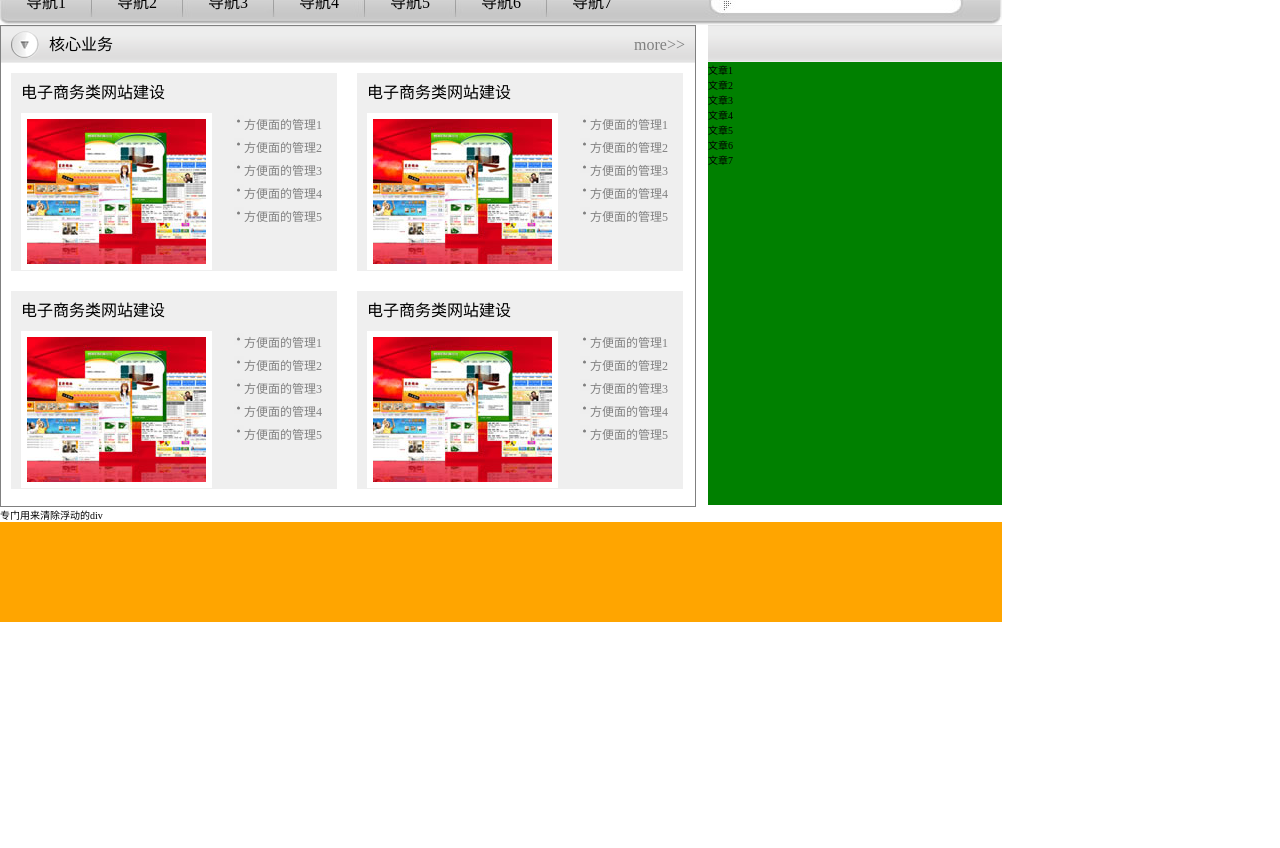
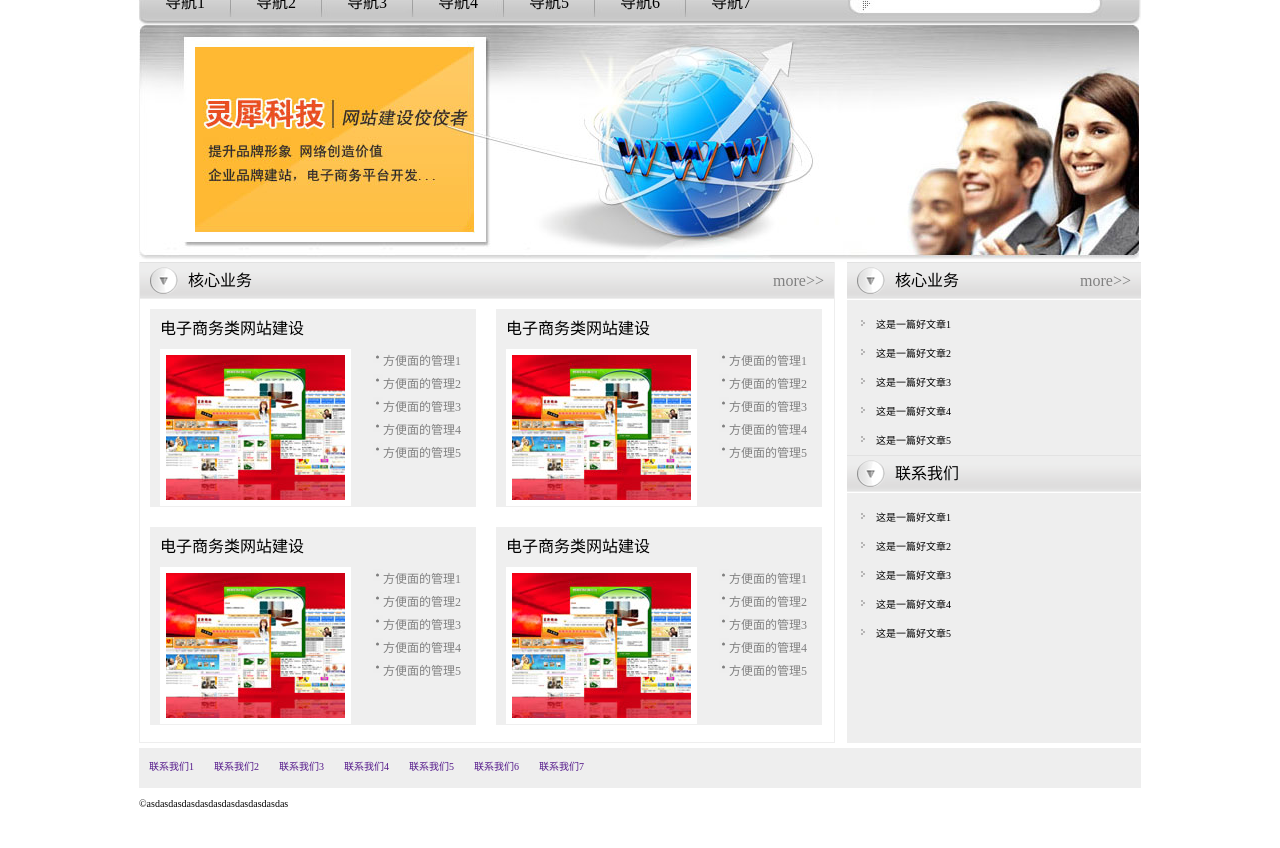
Before and after one commit to Feyddy/ITBool-Demo, a plain HTML site: page index.html in a window 1280 px wide. Shown: the part 103-951 px from the top of the page. Before the commit the page ends 800 px from the top, so only its background shows below. Drawn offline with Linux system fonts and the light colour scheme.

Commit message:
main和footer的完善

```diff
--- a/index.css
+++ b/index.css
@@ -3,6 +3,7 @@
 	clear: both;
 }
 .container {
+	margin: 0 auto;
 	width: 1002px;
 }
 .header {
@@ -38,8 +39,9 @@
 .lside {
 	height: 480px;
 	width: 694px;
-	border: 1px solid gray;
+	border: 1px solid #EEE;
 	float: left;
+	border-top: none;
 
 }
 
@@ -47,12 +49,51 @@
 	height: 480px;
 	width: 294px;
 	float: right;
-	background-color: green;
+}
+
+.rside .article {
+	background-color: #EEE;
+	margin-top: 1px;
+	padding-top: 10px;
+
+}
+
+.rside ul a {
+	display: block;
+	background: url(images/article_head.gif) no-repeat;
+	padding-left: 29px;
+	height: 29px;
+	line-height: 29px;
+	color: black;
+}
+
+.rside ul a:hover {
+ 	background: url(images/article_on_bg.gif);
+ 	color: orange;
+}
+
+.contact {
+	height: 250px;
+	background-color: #EEE;
 }
 
 .footer {
-	background-color: orange;
 	height: 100px;
+	margin-top: 5px;
+}
+
+.footer ul {
+	height: 40px;
+	background-color: #EEE;
+}
+
+.footer li {
+	float: left;
+	padding: 10px;
+}
+
+address {
+	margin-top: 10px;
 }
 
 .subtitle {
--- a/index.html
+++ b/index.html
@@ -22,6 +22,7 @@
 				<li><a href="">导航7</a></li>
 			</ul>
 		</div>
+		<img src="images/about_banner.jpg" alt="" class="banner">
 		<div class="main">
 			<div class="lside">
 				<div class="subtitle">
@@ -75,20 +76,50 @@
 				</div>
 			</div>
 			<div class="rside">
-				<div class="subtitle"></div>
+				<div class="subtitle">
+					<img src="images/circle.gif" alt="" />
+					<h1>核心业务</h1>
+					<a href="">more>></a>
+				</div>
 				<ul class="article">
-					<li>文章1</li>
-					<li>文章2</li>
-					<li>文章3</li>
-					<li>文章4</li>
-					<li>文章5</li>
-					<li>文章6</li>
-					<li>文章7</li>
+					<li><a href="#">这是一篇好文章1</a></li>
+					<li><a href="#">这是一篇好文章2</a></li>
+					<li><a href="#">这是一篇好文章3</a></li>
+					<li><a href="#">这是一篇好文章4</a></li>
+					<li><a href="#">这是一篇好文章5</a></li>
 				</ul>
+				<div class="subtitle">
+					<img src="images/circle.gif" alt="" />
+					<h1>联系我们</h1>
+
+				</div>
+				<div class="contact">
+					<ul class="article">
+						<li><a href="#">这是一篇好文章1</a></li>
+						<li><a href="#">这是一篇好文章2</a></li>
+						<li><a href="#">这是一篇好文章3</a></li>
+						<li><a href="#">这是一篇好文章4</a></li>
+						<li><a href="#">这是一篇好文章5</a></li>
+				</ul>
+				</div>
+
+
 			</div>
 		</div>
-		<div class="clr">专门用来清除浮动的div</div>
-		<div class="footer"></div>
+		<div class="clr"></div>
+		<div class="footer">
+
+			<ul>
+				<li><a href="">联系我们1</a></li>
+				<li><a href="">联系我们2</a></li>
+				<li><a href="">联系我们3</a></li>
+				<li><a href="">联系我们4</a></li>
+				<li><a href="">联系我们5</a></li>
+				<li><a href="">联系我们6</a></li>
+				<li><a href="">联系我们7</a></li>
+			</ul>
+			<address>&copy;asdasdasdasdasdasdasdasdasdasdas</address>
+		</div>
 	</div>
 </body>
 </html>
```
